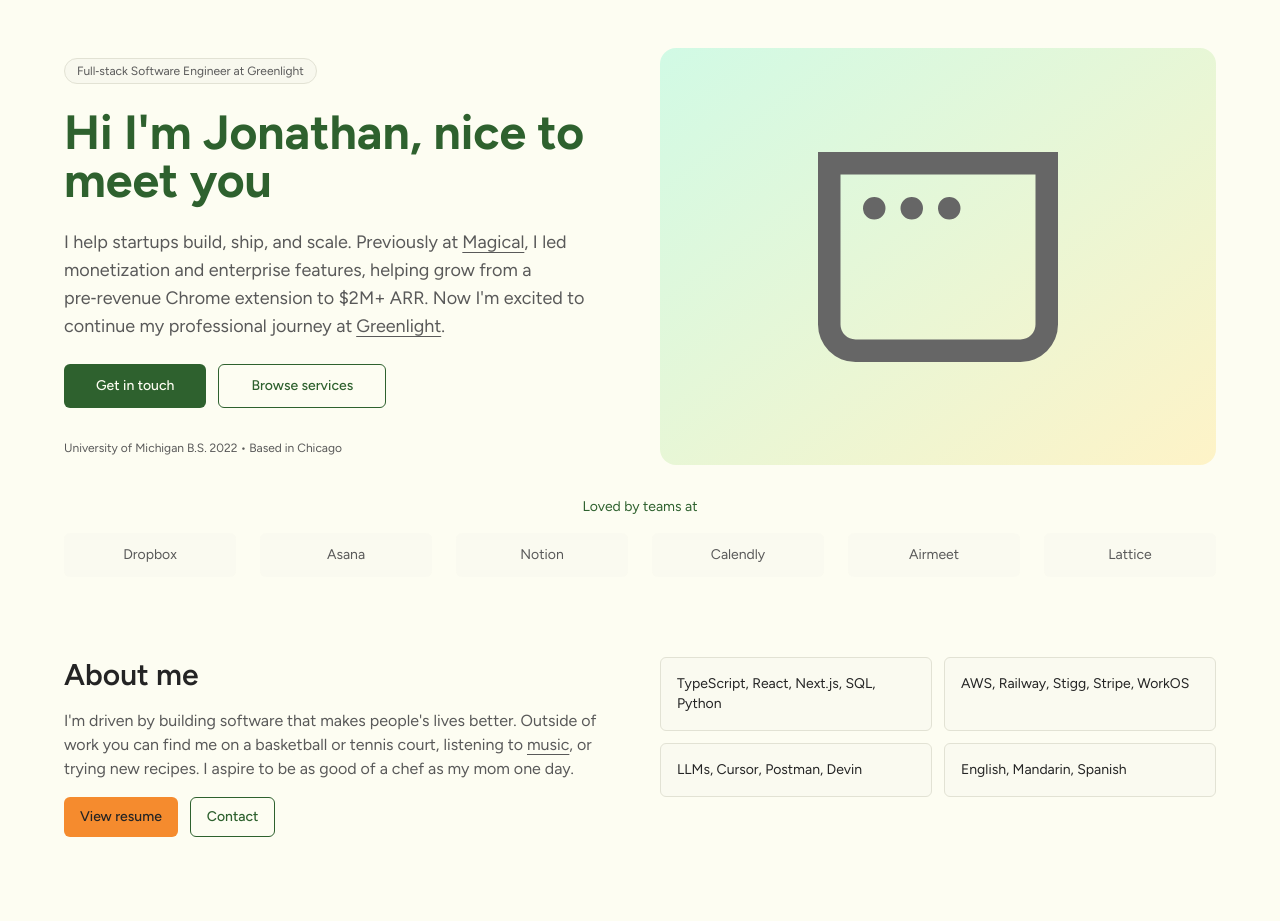
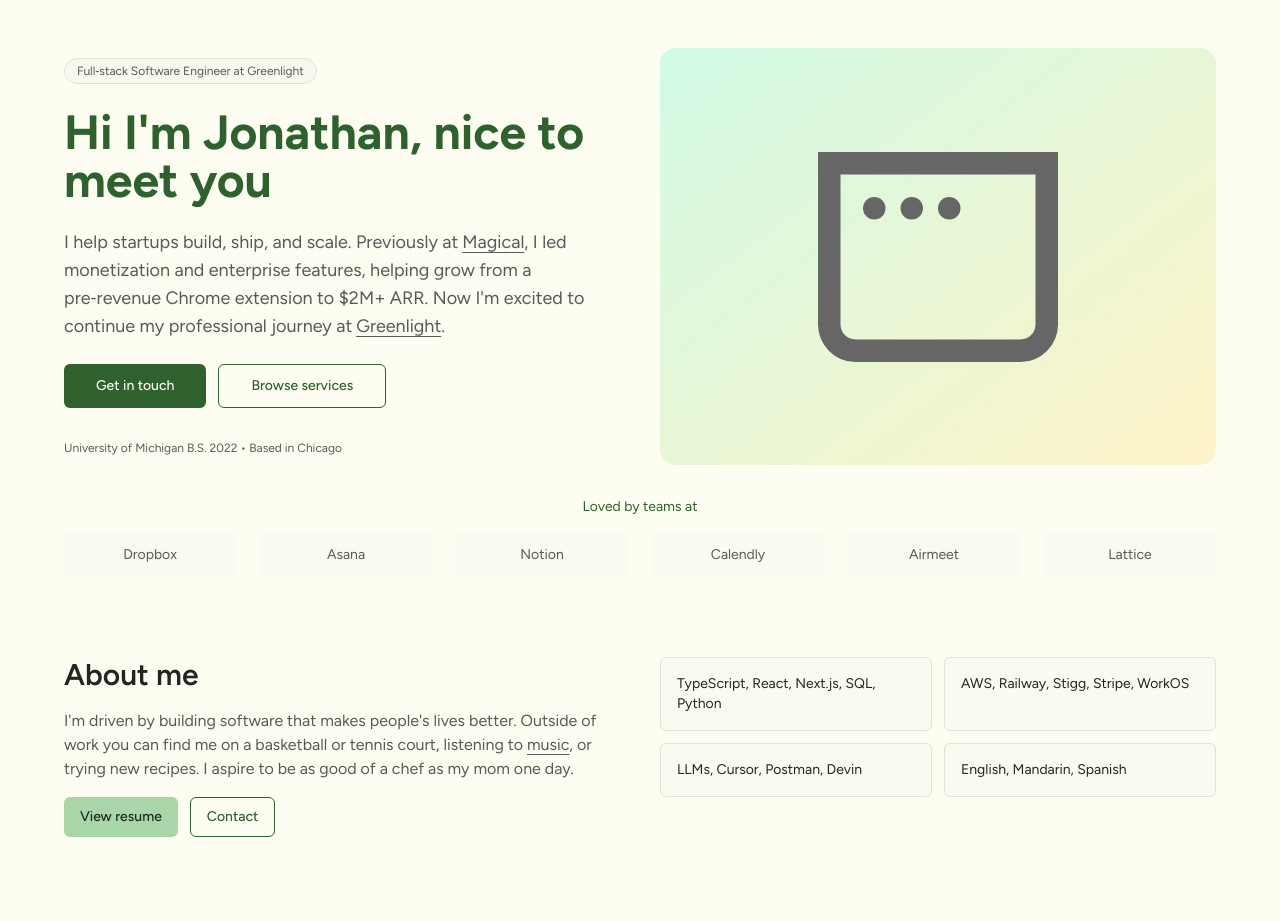
Before and after one commit to j0nathanchuang/j0nathanchuang.github.io, a Next.js app in the folder next-app/: page / in a window 1280 px wide. Shown: the top 921 px of the page. Built offline with nearby package versions, Linux system fonts and the light colour scheme.

Commit message:
Update secondary to mint green

```diff
--- a/next-app/src/app/globals.css
+++ b/next-app/src/app/globals.css
@@ -19,8 +19,8 @@
     /* Primary: #2e612e */
     --primary: 120 36% 28%;
     --primary-foreground: 60 69% 97%;
-    /* Secondary: #f58b2e */
-    --secondary: 28 91% 57%;
+    /* Secondary: #b7e2b7 */
+    --secondary: 120 36% 75%;
     --secondary-foreground: 0 0% 14%;
     /* Supporting tokens */
     --muted: 60 30% 94%;
@@ -45,7 +45,7 @@
     --popover-foreground: 60 69% 97%;
     --primary: 120 36% 28%;
     --primary-foreground: 60 69% 97%;
-    --secondary: 28 91% 57%;
+    --secondary: 120 36% 75%;
     --secondary-foreground: 0 0% 14%;
     --muted: 0 0% 20%;
     --muted-foreground: 60 3% 70%;
```
